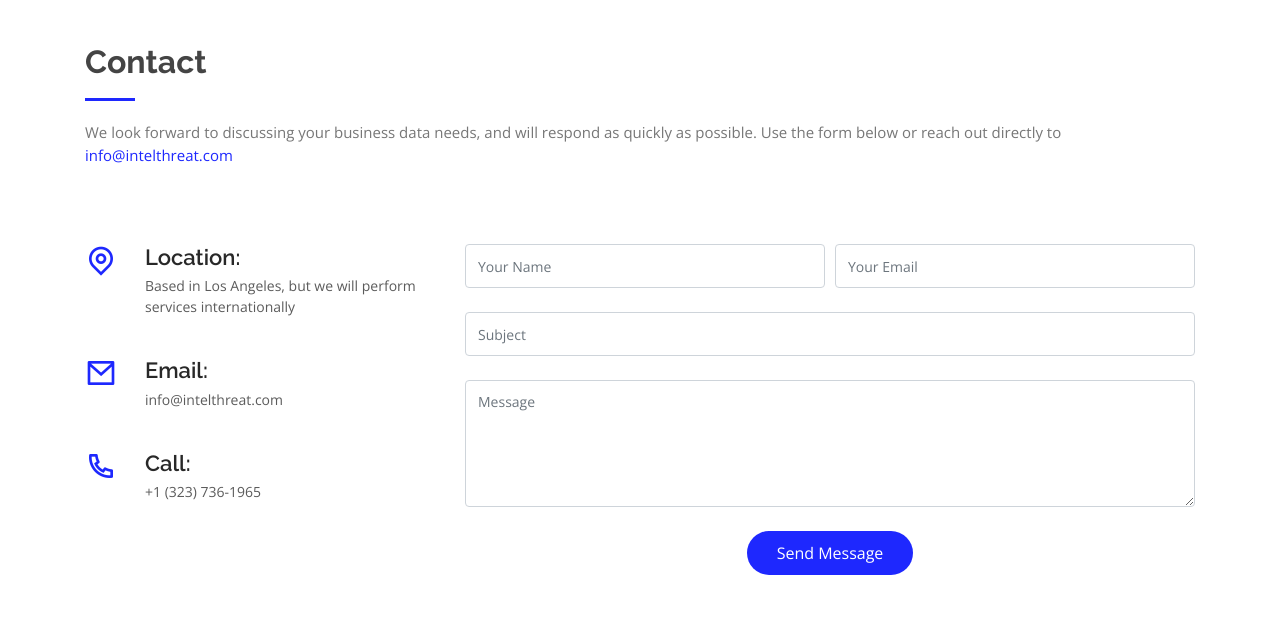
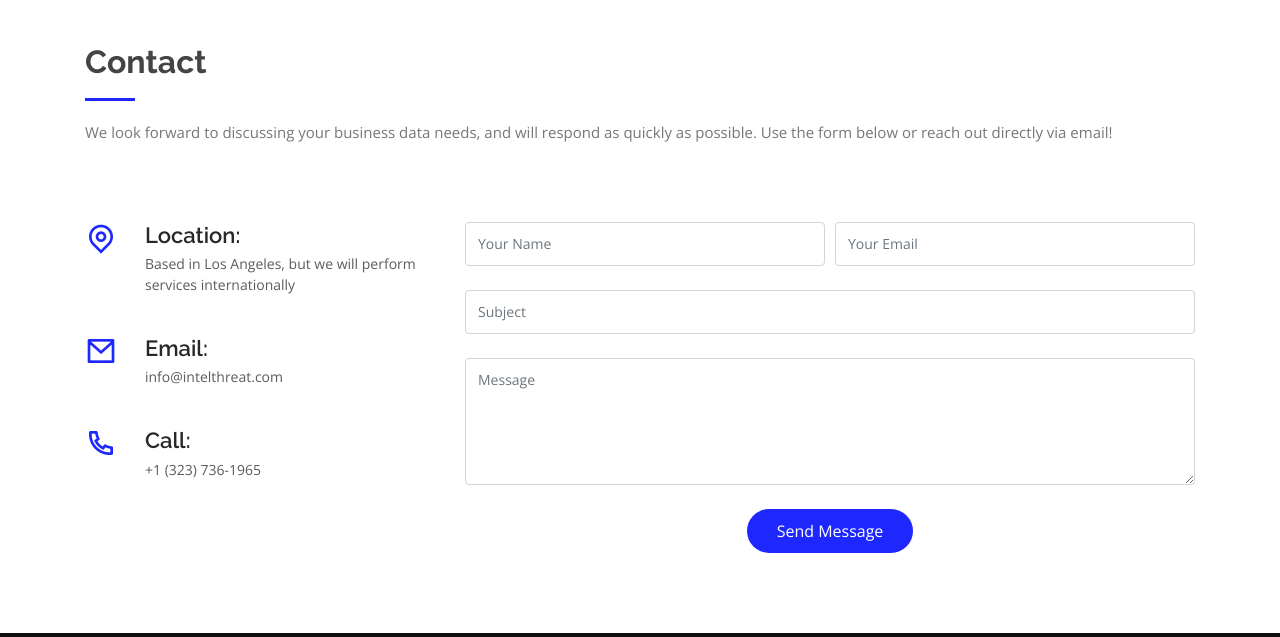
Before and after one commit to ncommella/ncommella.github.io, a plain HTML site: page index.html in a window 1280 px wide. Shown: the part 3340-3977 px from the top of the page. Drawn offline with nearby package versions, Linux system fonts and the light colour scheme.

Commit message:
small change in contact form copy

```diff
--- a/index.html
+++ b/index.html
@@ -369,7 +369,7 @@
 
               <div class="section-title">
                   <h2>Contact</h2>
-                  <p>We look forward to discussing your business data needs, and will respond as quickly as possible. Use the form below or reach out directly to <a href="mailto:info@intelthreat.com">info@intelthreat.com</a></p>
+                  <p>We look forward to discussing your business data needs, and will respond as quickly as possible. Use the form below or reach out directly via email!</p>
               </div>
           </div>
 
```
